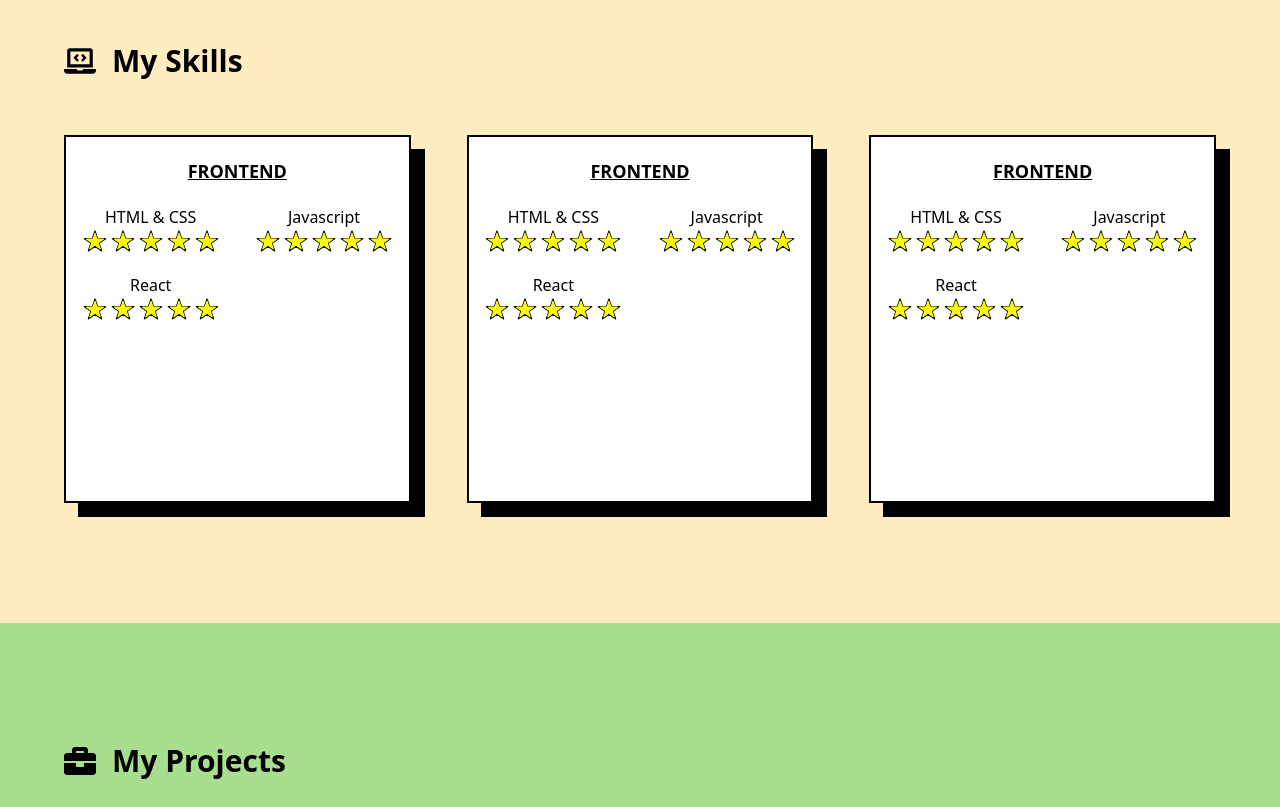
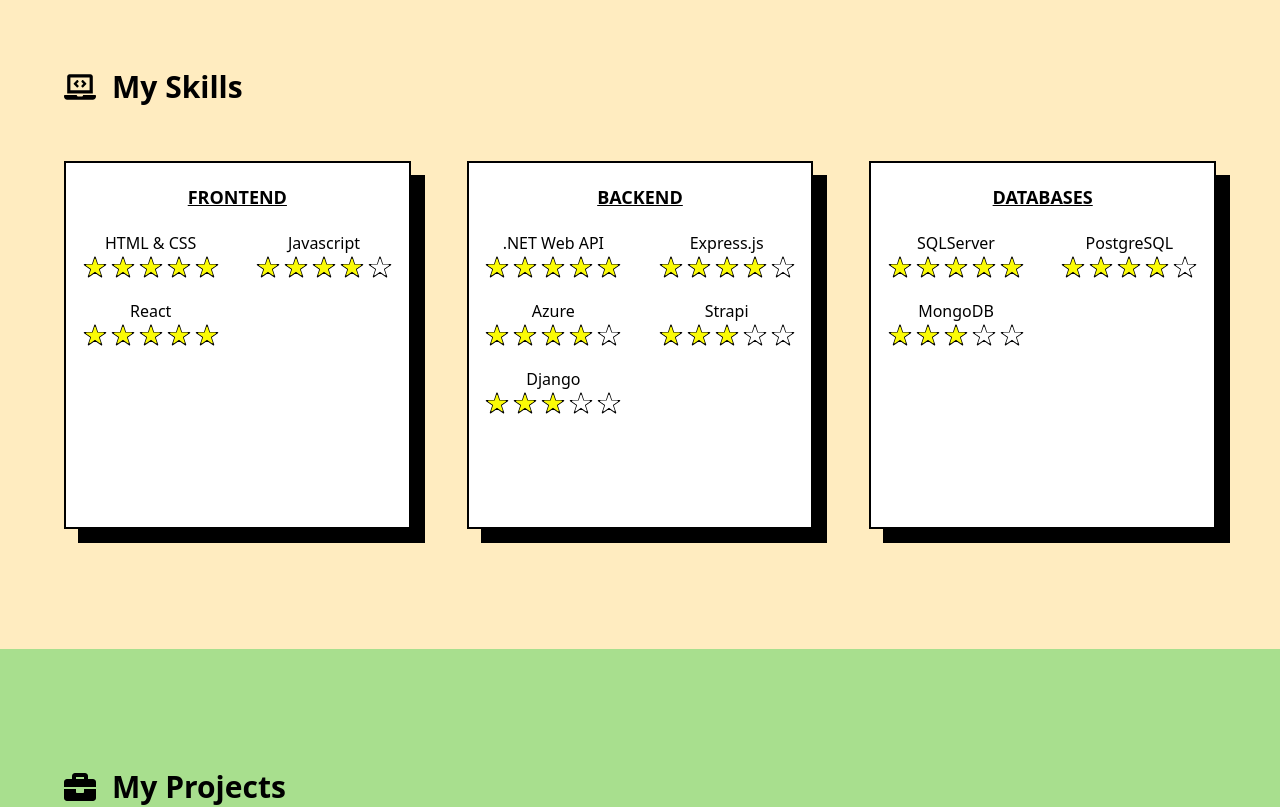
Before and after one commit to SweetCinnamonBun/portfolio-website, a React (Vite) app: page / in a window 1280 px wide. Shown: the part 1160-1967 px from the top of the page. Built offline with nearby package versions, Linux system fonts and the light colour scheme.

Commit message:
updates to sections and buttons

```diff
--- a/src/components/Navbar.jsx
+++ b/src/components/Navbar.jsx
@@ -1,6 +1,7 @@
 import React, { useState } from "react";
 import { Link } from "react-router";
 import { HiMenu, HiX } from "react-icons/hi";
+import Logo from "../assets/images/logo.png"
 
 const Navbar = () => {
   const [open, setOpen] = useState(false);
@@ -9,7 +10,9 @@
     <nav className="w-full bg-[#A8DF8E]">
       <div className="max-w-6xl mx-auto  py-7 flex items-center justify-between">
         <Link to="/" className="text-xl font-bold tracking-wide">
-          RomanKlemiato
+          <figure>
+            <img src={Logo} alt="logo" />
+          </figure>
         </Link>
         <div className="hidden md:flex gap-8 text-lg">
           <Link to="/" className="hover:bg-violet-400 transition bg-white border-2 text-black px-4 py-1 rounded-xl">
--- a/src/pages/ArtGalleryPage.jsx
+++ b/src/pages/ArtGalleryPage.jsx
@@ -19,7 +19,7 @@
                      <a
                        href="https://icy-forest-005684303.6.azurestaticapps.net/"
                        target="_blank" // Opens in a new tab
-                       className="bg-gradient-to-r from-yellow-400 via-yellow-500 to-orange-400 px-4 py-2 rounded-lg text-xl font-semibold text-white hover:underline"
+                       className="bg-gradient-to-r from-violet-400 via-violet-500 to-violet-400 px-4 py-2 rounded-lg text-xl font-semibold text-white hover:underline"
                      >
                        View Project
                      </a>
--- a/src/pages/AsukasAreena.jsx
+++ b/src/pages/AsukasAreena.jsx
@@ -19,7 +19,7 @@
               <a
                 href="https://exquisite-syrniki-df220a.netlify.app/"
                 target="_blank" // Opens in a new tab
-                className="bg-gradient-to-r from-yellow-400 via-yellow-500 to-orange-400 px-4 py-2 rounded-lg text-xl font-semibold text-white hover:underline"
+                className="bg-gradient-to-r from-violet-400 via-violet-500 to-violet-400 px-4 py-2 rounded-lg text-xl font-semibold text-white hover:underline"
               >
                 View Project
               </a>
--- a/src/pages/CitrusCafe.jsx
+++ b/src/pages/CitrusCafe.jsx
@@ -19,7 +19,7 @@
                  <a
                    href="https://sweetcinnamonbun.github.io/09-sovella-flexboxia/"
                    target="_blank"
-                   className="bg-gradient-to-r from-yellow-400 via-yellow-500 to-orange-400 px-4 py-2 rounded-lg text-xl font-semibold text-white hover:underline"
+                   className="bg-gradient-to-r from-violet-400 via-violet-500 to-violet-400 px-4 py-2 rounded-lg text-xl font-semibold text-white hover:underline"
                  >
                    View Project
                  </a>
--- a/src/pages/HomePage.jsx
+++ b/src/pages/HomePage.jsx
@@ -9,6 +9,7 @@
 import lastName from "../assets/images/lastName.png";
 import TestPfp from "../assets/images/test-pfp.png";
 import MiniProjects from "../assets/images/mini-projects.png";
+import Logo from "../assets/images/logo.png";
 import DjangoTodoImg from "../assets/images/django-todo.png";
 import {
   FaBriefcase,
@@ -74,6 +75,14 @@
     </span>
   );
 };
+const EmptyStar = () => {
+  return (
+    <span className="relative inline-block w-6 h-6">
+      <IoStarOutline className="absolute inset-0 w-6 h-6 text-black" />
+      <IoStar className="absolute inset-0 w-6 h-6 text-white  scale-80" />
+    </span>
+  );
+};
 
 const HomePage = () => {
   return (
@@ -87,7 +96,7 @@
             <figure>
               <img src={lastName} alt="" />
             </figure>
-            <p className="text-2xl w-96">
+            <p className="text-2xl w-[460px]">
               Hello there! I'm Roman and I'm a wannabe Full stack dev.
             </p>
             <div className="flex gap-2">
@@ -172,7 +181,7 @@
                     <Star />
                     <Star />
                     <Star />
-                    <Star />
+                    <EmptyStar />
                   </div>
                 </div>
                 <div className="flex flex-col items-center">
@@ -189,11 +198,11 @@
             </div>
             <div className="h-92 bg-white w-full max-w-96 pt-5 px-2   shadow-[14px_14px_0px_0px_rgba(0,0,0,1)] border-2">
               <h3 className="text-center text-lg underline font-bold ">
-                FRONTEND
+                BACKEND
               </h3>
               <div className="grid grid-cols-2 gap-5 mt-5 ">
                 <div className="flex flex-col items-center">
-                  <h4 className="text-center">HTML & CSS</h4>
+                  <h4 className="text-center">.NET Web API</h4>
                   <div className="flex gap-1">
                     <Star />
                     <Star />
@@ -203,7 +212,54 @@
                   </div>
                 </div>
                 <div className="flex flex-col items-center">
-                  <h4 className="text-center">Javascript</h4>
+                  <h4 className="text-center">Express.js</h4>
+                  <div className="flex gap-1">
+                    <Star />
+                    <Star />
+                    <Star />
+                    <Star />
+                    <EmptyStar />
+                  </div>
+                </div>
+                <div className="flex flex-col items-center">
+                  <h4 className="text-center">Azure</h4>
+                  <div className="flex gap-1">
+                    <Star />
+                    <Star />
+                    <Star />
+                    <Star />
+                    <EmptyStar />
+                  </div>
+                </div>
+                <div className="flex flex-col items-center">
+                  <h4 className="text-center">Strapi</h4>
+                  <div className="flex gap-1">
+                    <Star />
+                    <Star />
+                    <Star />
+                    <EmptyStar />
+                    <EmptyStar />
+                  </div>
+                </div>
+                <div className="flex flex-col items-center">
+                  <h4 className="text-center">Django</h4>
+                  <div className="flex gap-1">
+                    <Star />
+                    <Star />
+                    <Star />
+                    <EmptyStar />
+                    <EmptyStar />
+                  </div>
+                </div>
+              </div>
+            </div>
+            <div className="h-92 bg-white w-full max-w-96 pt-5 px-2   shadow-[14px_14px_0px_0px_rgba(0,0,0,1)] border-2">
+              <h3 className="text-center text-lg underline font-bold ">
+                DATABASES
+              </h3>
+              <div className="grid grid-cols-2 gap-5 mt-5 ">
+                <div className="flex flex-col items-center">
+                  <h4 className="text-center">SQLServer</h4>
                   <div className="flex gap-1">
                     <Star />
                     <Star />
@@ -213,50 +269,23 @@
                   </div>
                 </div>
                 <div className="flex flex-col items-center">
-                  <h4 className="text-center">React</h4>
+                  <h4 className="text-center">PostgreSQL</h4>
                   <div className="flex gap-1">
                     <Star />
                     <Star />
                     <Star />
                     <Star />
-                    <Star />
+                    <EmptyStar />
                   </div>
                 </div>
-              </div>
-            </div>
-            <div className="h-92 bg-white w-full max-w-96 pt-5 px-2   shadow-[14px_14px_0px_0px_rgba(0,0,0,1)] border-2">
-              <h3 className="text-center text-lg underline font-bold ">
-                FRONTEND
-              </h3>
-              <div className="grid grid-cols-2 gap-5 mt-5 ">
                 <div className="flex flex-col items-center">
-                  <h4 className="text-center">HTML & CSS</h4>
+                  <h4 className="text-center">MongoDB</h4>
                   <div className="flex gap-1">
                     <Star />
                     <Star />
                     <Star />
-                    <Star />
-                    <Star />
-                  </div>
-                </div>
-                <div className="flex flex-col items-center">
-                  <h4 className="text-center">Javascript</h4>
-                  <div className="flex gap-1">
-                    <Star />
-                    <Star />
-                    <Star />
-                    <Star />
-                    <Star />
-                  </div>
-                </div>
-                <div className="flex flex-col items-center">
-                  <h4 className="text-center">React</h4>
-                  <div className="flex gap-1">
-                    <Star />
-                    <Star />
-                    <Star />
-                    <Star />
-                    <Star />
+                    <EmptyStar />
+                    <EmptyStar />
                   </div>
                 </div>
               </div>
@@ -318,7 +347,7 @@
           </div>
         </section>
       </section>
-      <footer className="mt-24 w-full border-t pt-6 pb-4 text-center text-white bg-black">
+      <footer className="mt-24 w-full pt-6 pb-4 text-center border-t">
         <p>© {new Date().getFullYear()} Roman Klemiato. All rights reserved.</p>
       </footer>
     </div>
--- a/src/pages/PretzelWebsite.jsx
+++ b/src/pages/PretzelWebsite.jsx
@@ -20,7 +20,7 @@
               <a
                 href="https://sweetcinnamonbun.github.io/15-pretzel-nettisivu/"
                 target="_blank" // Opens in a new tab
-                className="bg-gradient-to-r from-yellow-400 via-yellow-500 to-orange-400 px-4 py-2 rounded-lg text-xl font-semibold text-white hover:underline"
+                className="bg-gradient-to-r from-violet-400 via-violet-500 to-violet-400 px-4 py-2 rounded-lg text-xl font-semibold text-white hover:underline"
               >
                 View Project
               </a>
--- a/src/pages/WeatherAppPage.jsx
+++ b/src/pages/WeatherAppPage.jsx
@@ -19,7 +19,7 @@
               <a
                 href="https://sweetcinnamonbun.github.io/06-maidentiedot/"
                 target="_blank" // Opens in a new tab
-                className="bg-gradient-to-r from-yellow-400 via-yellow-500 to-orange-400 px-4 py-2 rounded-lg text-xl font-semibold text-white hover:underline"
+                className="bg-gradient-to-r from-violet-400 via-violet-500 to-violet-400 px-4 py-2 rounded-lg text-xl font-semibold text-white hover:underline"
               >
                 View Project
               </a>
```
Also changed, not shown: src/pages/RecipeVaultPage.jsx (+24 -10 lines), src/assets/images/logo.png (added).
